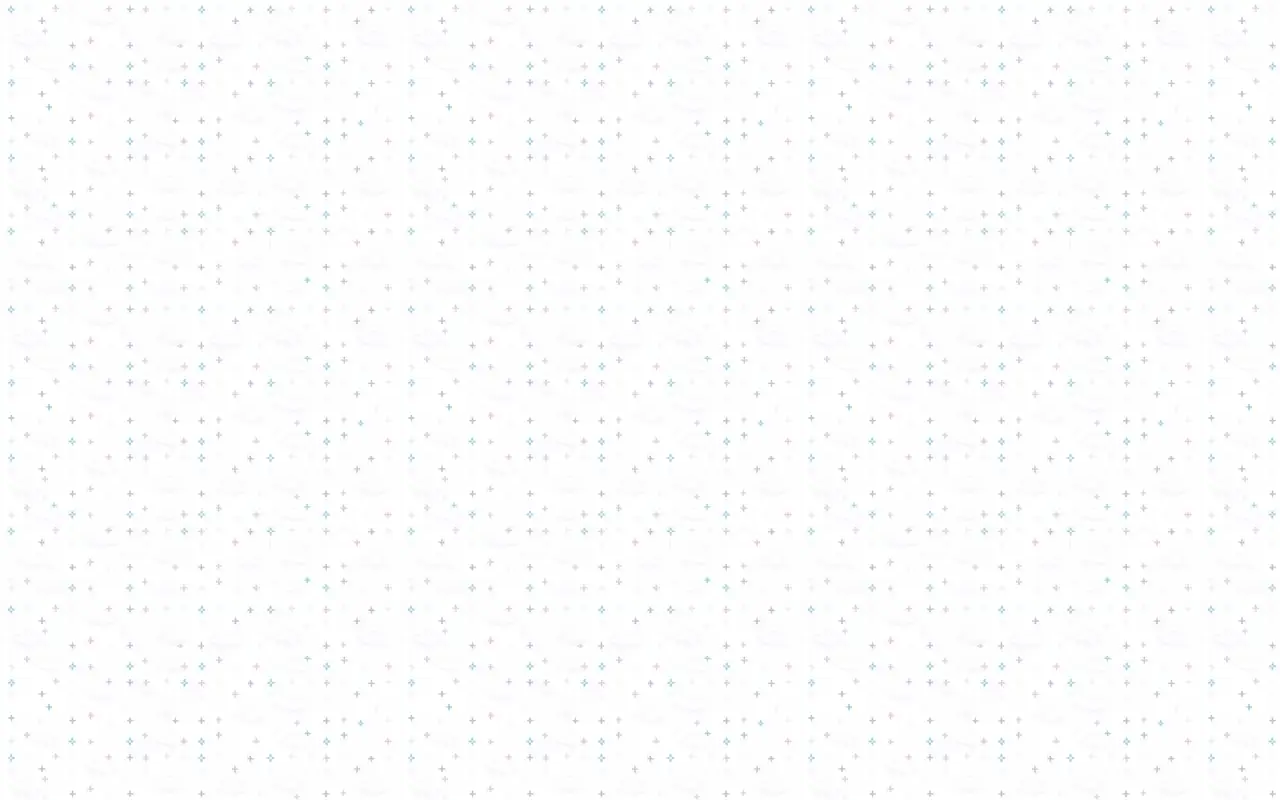
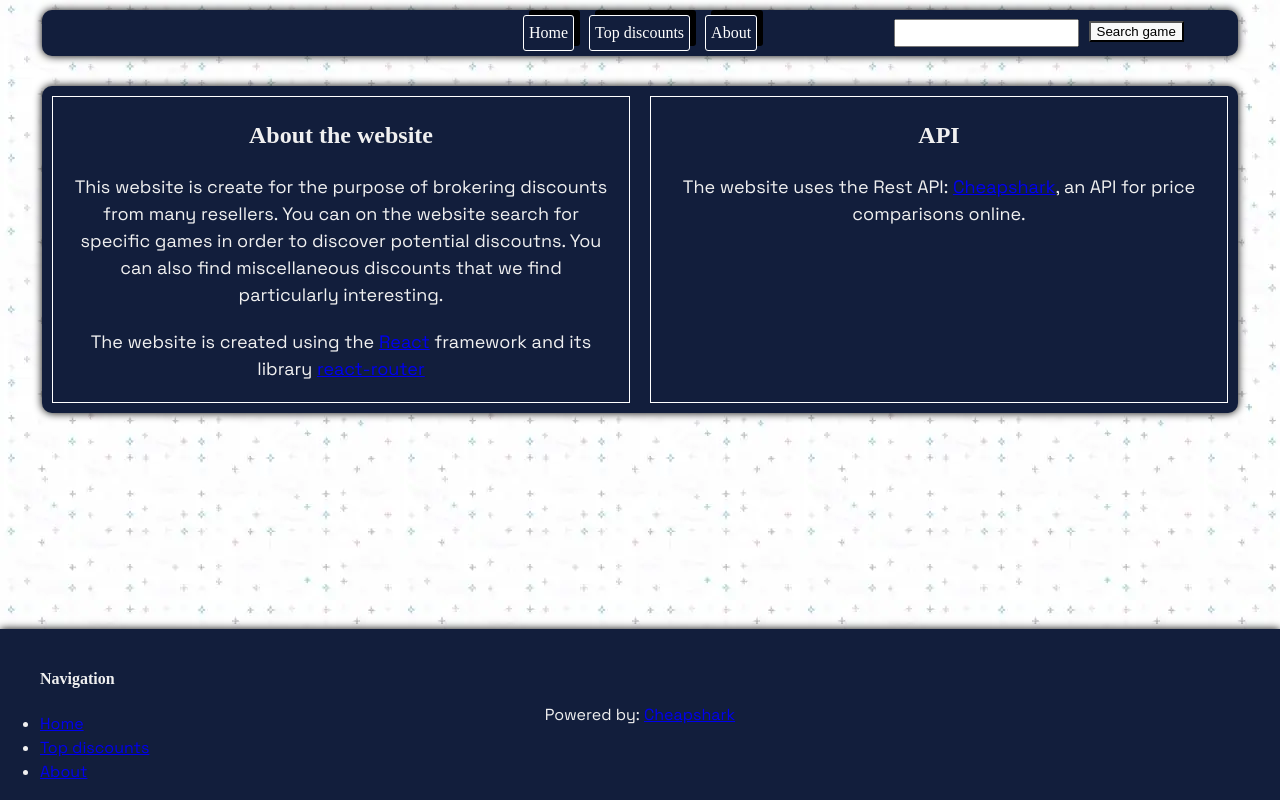
Before and after one commit to Carlbern/Game-discounts, a React (Vite) app: page /about in a window 1280 px wide. Before the commit this address had no page. Built offline with nearby package versions, Linux system fonts and the light colour scheme; a web font is replaced by a local one.

Commit message:
Renamed some files from swedish to english

```diff
--- a/src/components/Header.tsx
+++ b/src/components/Header.tsx
@@ -30,7 +30,7 @@ function Header(props: any) {
           <Link className={style.link} to="/search">
             Top discounts
           </Link>
-          <Link className={style.link} to="/omoss">
+          <Link className={style.link} to="/about">
             About
           </Link>
         </nav>
--- a/src/main.tsx
+++ b/src/main.tsx
@@ -4,7 +4,7 @@ import "./index.css";
 import Home from "./pages/Home.tsx";
 import Game from "./pages/Game.tsx";
 import Search from "./pages/Search.tsx";
-import Omoss from "./pages/Omoss.tsx";
+import About from "./pages/About.tsx";
 
 createRoot(document.getElementById("root")!).render(
   <BrowserRouter //basename="/game-discounts"
@@ -12,7 +12,7 @@ createRoot(document.getElementById("root")!).render(
     <Routes>
       <Route path="/" element={<Home />} />
       <Route path="game/:id" element={<Game />} />
-      <Route path="/omoss" element={<Omoss />} />
+      <Route path="/about" element={<About />} />
       <Route path="/search" element={<Search />} />
       <Route path="/search/:title" element={<Search />} />
     </Routes>
--- a/src/pages/Omoss.tsx
+++ b/src/pages/About.tsx
@@ -1,6 +1,6 @@
 import Header from "../components/Header";
 import Footer from "../components/Footer";
-import style from "../styles/OmossStyle.module.css";
+import style from "../styles/AboutStyle.module.css";
 
 function Omoss() {
   return (
@@ -8,7 +8,7 @@ function Omoss() {
       <Header />
       <div className={`main ${style.omMain}`}>
         <div className={style.siteDesc}>
-          <h2>Om sidan</h2>
+          <h2>About the website</h2>
           <p className={style.p}>
             This website is create for the purpose of brokering discounts from
             many resellers. You can on the website search for specific games in
--- a/src/pages/Game.tsx
+++ b/src/pages/Game.tsx
@@ -124,7 +124,7 @@ function Game() {
             <div className={`main ${style.gameDeals}`}>
               {game.deals && (
                 <div className={style.deals}>
-                  <h2>Games discounts</h2>
+                  <h2>Best prices</h2>
                   {/*Individual discount*/}
                   {game.deals.map((deal: any) => (
                     <div className={style.deal}>
```
Also changed, not shown: src/styles/AboutStyle.module.css (renamed from src/styles/OmossStyle.module.css).
